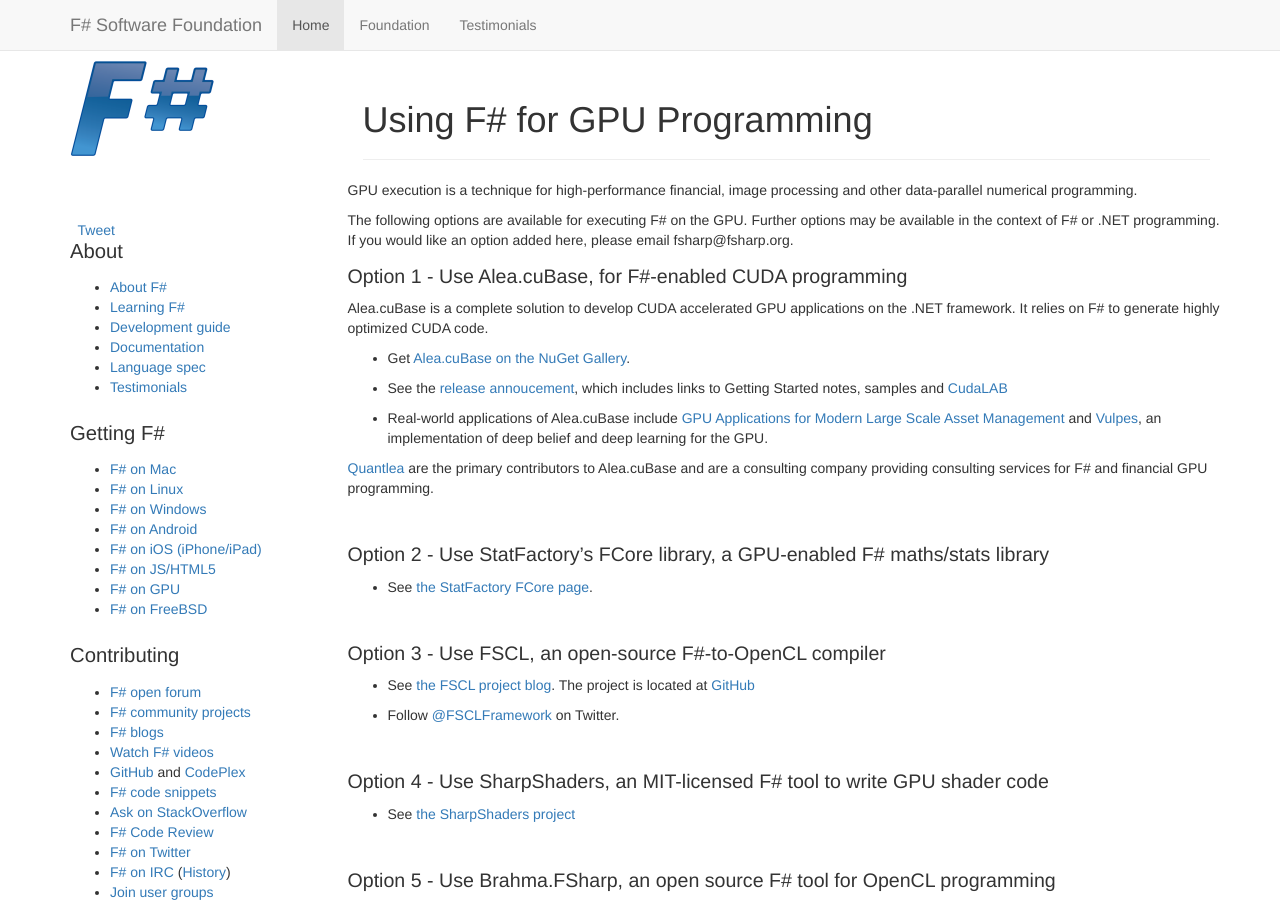
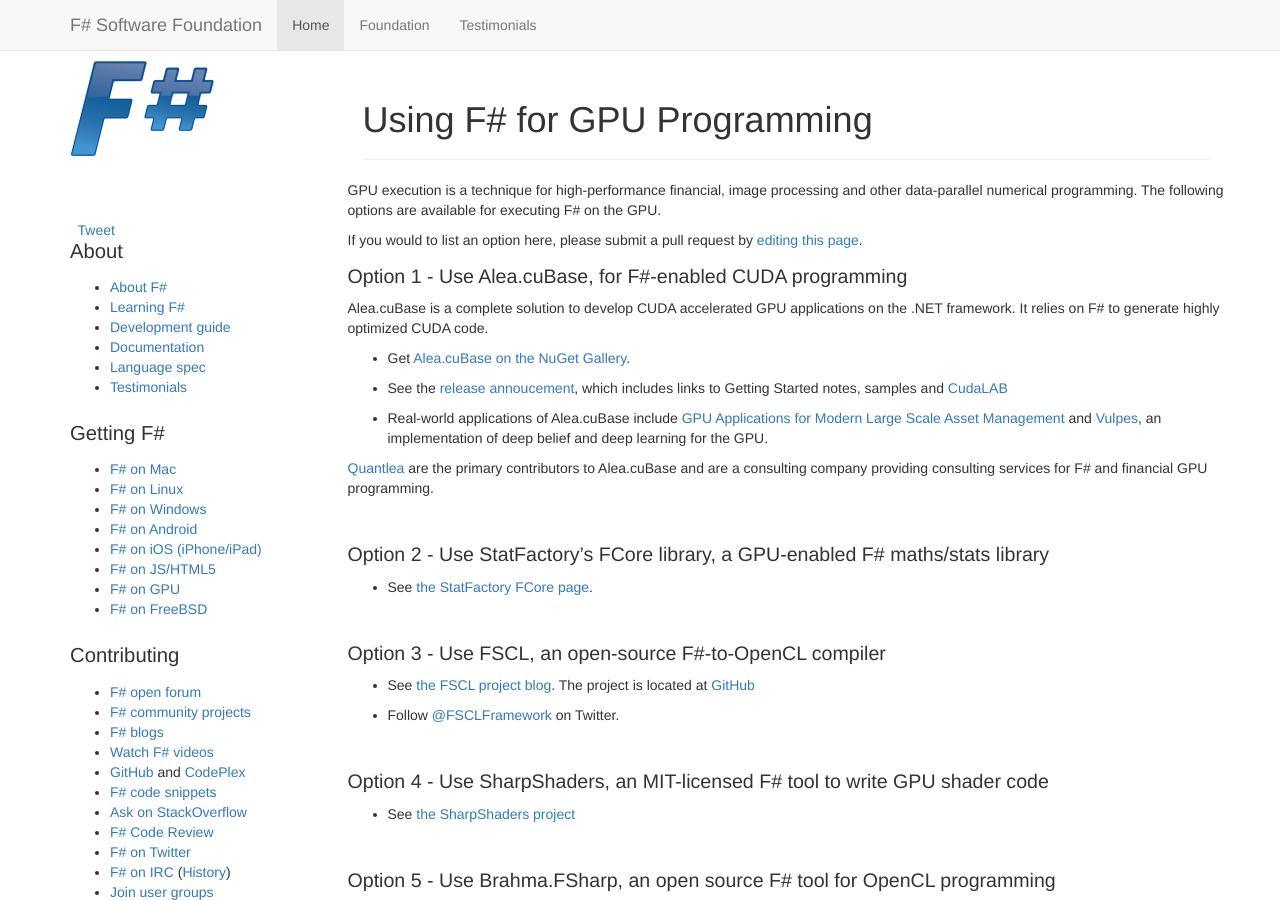
Before and after one commit to fsharp/fsharp.org, a Jekyll site: the page built from use/gpu/index.md, in a window 1280 px wide and 900 px high. Built offline with Jekyll 4.4.1, drawn with Linux system fonts in a browser that asks for light colours; nearby versions of some CDN libraries; some web fonts are replaced; comment, search, counter and statistics services are not loaded.

Commit message:
Update index.md

```diff
--- a/use/gpu/index.md
+++ b/use/gpu/index.md
@@ -5,10 +5,10 @@
 ---
 
 GPU execution is a technique for high-performance financial, image processing and other
-data-parallel numerical programming.
+data-parallel numerical programming. The following options are available for executing F# on the GPU.
 
-The following options are available for executing F# on the GPU. Further options may be available in the
-context of F# or .NET programming.  If you would like an option added here, please email fsharp@fsharp.org.
+If you would to list an
+option here, please submit a pull request by [editing this page](https://github.com/fsharp/fsfoundation/edit/gh-pages/use/gpu/index.md).
 
 ### Option 1 - Use Alea.cuBase, for F#-enabled CUDA programming
 
```
